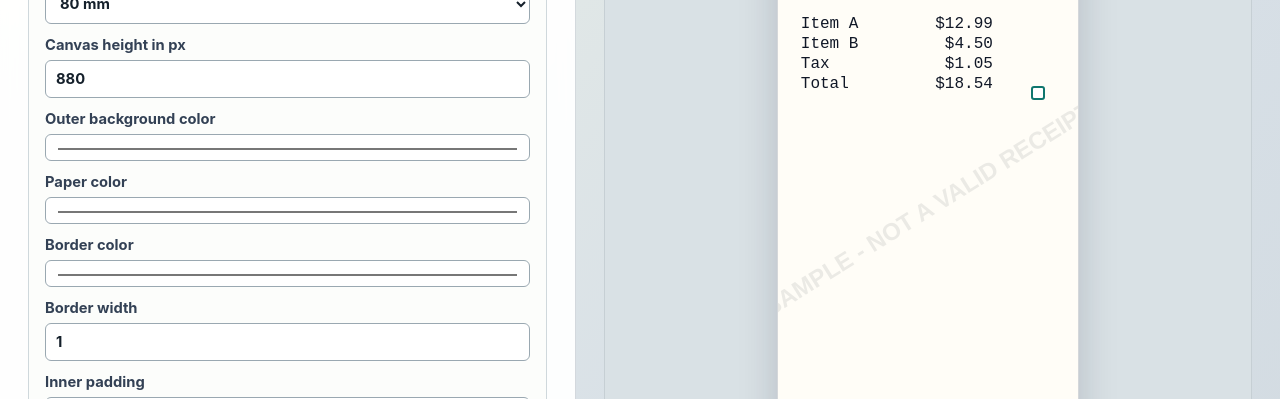
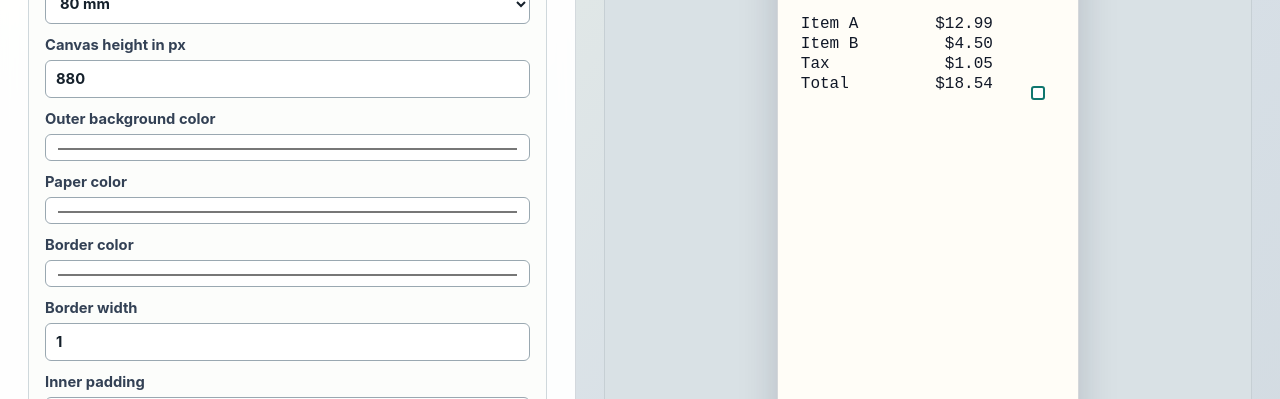
Before and after one commit to collinbediner/mock-receipt-designer, a React (Vite) app: page / in a window 1280 px wide. Shown: the part 308-707 px from the top of the page. Built offline with nearby package versions, Linux system fonts and the light colour scheme.

Commit message:
Move sample watermark toward bottom

```diff
--- a/src/App.css
+++ b/src/App.css
@@ -229,14 +229,15 @@ button.danger {
 
 .watermark {
   position: absolute;
-  top: 44%;
+  top: auto;
+  bottom: 44px;
   left: 50%;
   z-index: 1;
   width: 160%;
-  transform: translate(-50%, -50%) rotate(-32deg);
+  transform: translateX(-50%) rotate(-12deg);
   color: rgba(55, 65, 81, 0.1);
   font-family: Arial, sans-serif;
-  font-size: 24px;
+  font-size: 20px;
   font-weight: 900;
   letter-spacing: 0;
   pointer-events: none;
```
